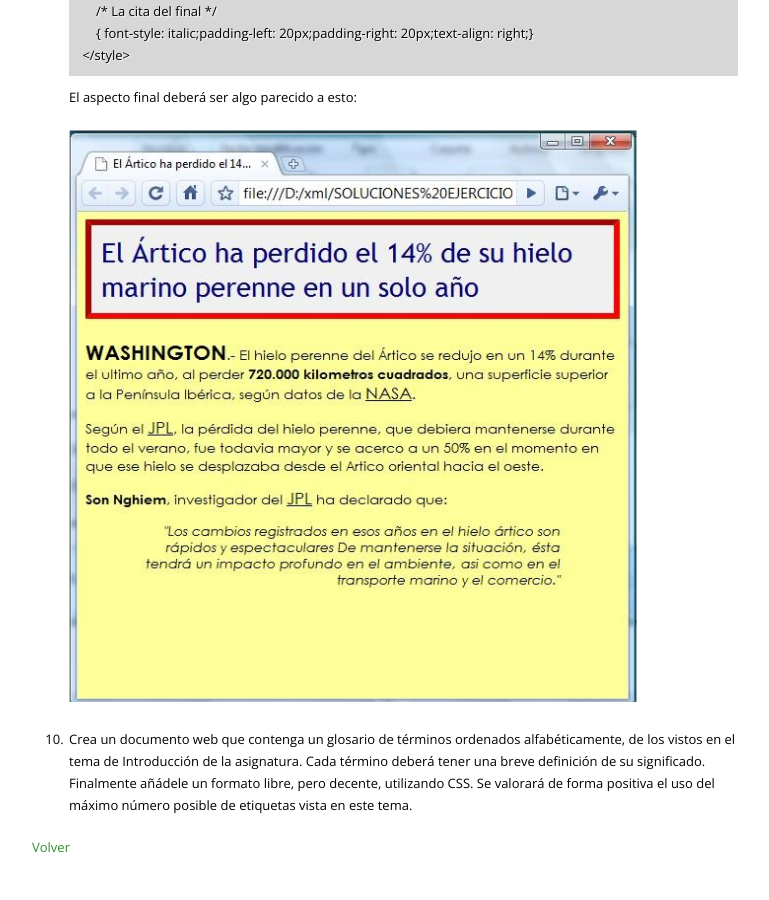
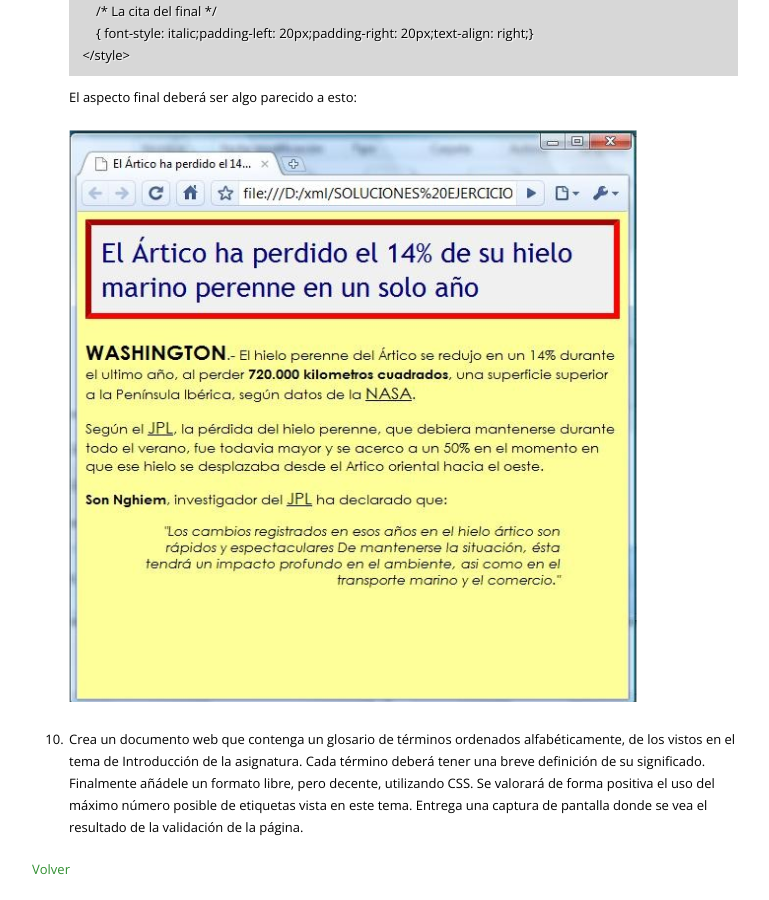
Before and after one commit to josedom24/josedom24.github.io, a Jekyll site: the page built from mod/aplweb/ej3.md, in a window 1280 px wide and 900 px high, scrolled down 5502 px. Shown: the whole window, without its empty margins (118-887 px from the left). Built offline with Jekyll 4.4.1, drawn with Linux system fonts in a browser that asks for light colours; nearby versions of some CDN libraries; some web fonts are replaced; library files that are not in the unit come from our copies; before the commit the page ends 6380 px from its top, so only the background shows below that.

Commit message:
Ejercicio 3

```diff
--- a/mod/aplweb/ej3.md
+++ b/mod/aplweb/ej3.md
@@ -78,6 +78,6 @@ tagline: CFGM SMR
 	![ej9](img/ej3_9.png)
 
 
-10.  Crea un documento web que contenga un glosario de términos ordenados alfabéticamente, de los vistos en el tema de Introducción de la asignatura. Cada término deberá tener una breve definición de su significado. Finalmente añádele un formato libre, pero decente, utilizando CSS. Se valorará de forma positiva el uso del máximo número posible de etiquetas vista en este tema.
+10.  Crea un documento web que contenga un glosario de términos ordenados alfabéticamente, de los vistos en el tema de Introducción de la asignatura. Cada término deberá tener una breve definición de su significado. Finalmente añádele un formato libre, pero decente, utilizando CSS. Se valorará de forma positiva el uso del máximo número posible de etiquetas vista en este tema. Entrega una captura de pantalla donde se vea el resultado de la validación de la página.
 
 [Volver](index)
```
